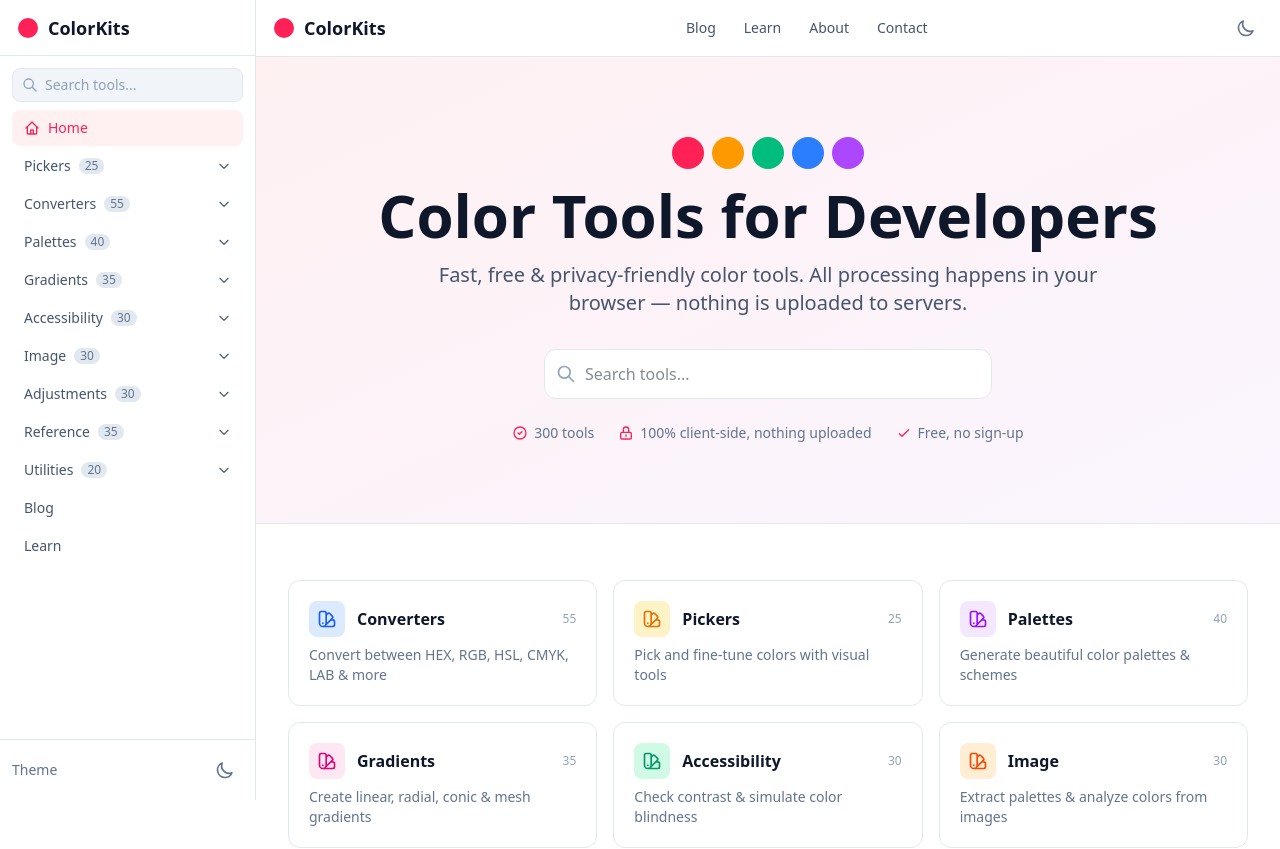
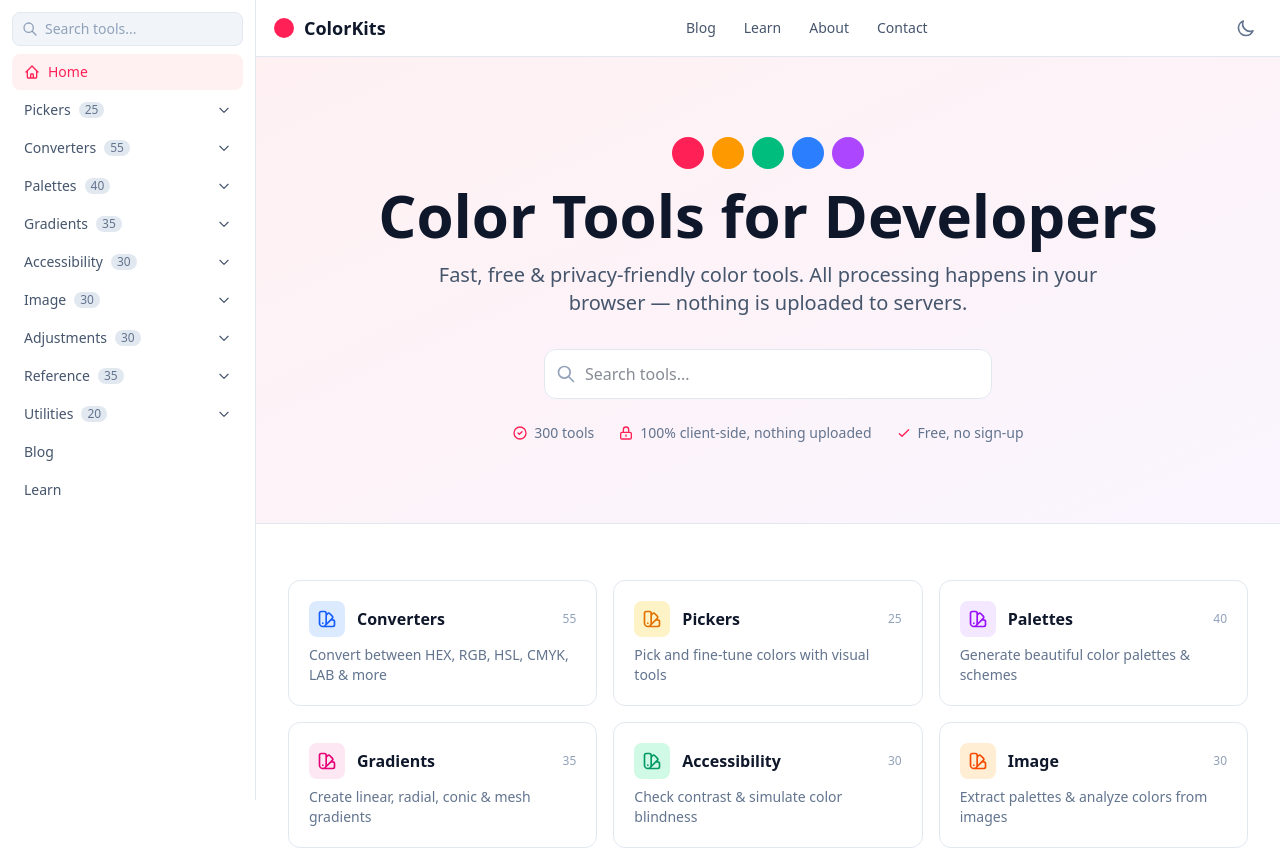
Before and after one commit to xh8khar/colorkits.net, a Next.js app: page / in a window 1280 px wide. Shown: the top 849 px of the page. Built offline with nearby package versions, Linux system fonts and the light colour scheme.

Commit message:
Remove duplicate logo and theme toggle from sidebar
- Sidebar: remove ColorKits logo (only in top navbar now like jsonkits.net)
- Sidebar: remove theme toggle (only in top navbar now)
- Sidebar header now only shows close button on mobile
- Add pt-14 to mobile drawer to account for navbar height

```diff
--- a/src/components/layout/Sidebar.tsx
+++ b/src/components/layout/Sidebar.tsx
@@ -4,7 +4,6 @@ import { useState, useEffect, useRef, useMemo } from 'react'
 import Link from 'next/link'
 import { usePathname } from 'next/navigation'
 import { navItems } from '@/lib/navigation'
-import ThemeToggle from './ThemeToggle'
 
 interface SidebarProps {
   isOpen: boolean
@@ -121,21 +120,13 @@ export default function Sidebar({ isOpen, onClose }: SidebarProps) {
       <aside
         className={`w-64 bg-white dark:bg-slate-950 border-r border-slate-200 dark:border-slate-800 flex flex-col ${
           /* Mobile: fixed overlay drawer */
-          isOpen ? 'fixed top-0 left-0 z-50 h-full translate-x-0' : 'fixed top-0 left-0 z-50 h-full -translate-x-full'
+          isOpen ? 'fixed top-0 left-0 z-50 h-full translate-x-0 pt-14' : 'fixed top-0 left-0 z-50 h-full -translate-x-full'
         } md:static md:z-auto md:translate-x-0 md:h-screen md:sticky md:top-0 transition-transform duration-300 ease-in-out`}
       >
-        <div className="flex items-center justify-between h-14 px-4 border-b border-slate-200 dark:border-slate-800 shrink-0">
-          <Link href="/" onClick={onClose} className="flex items-center gap-2 font-bold text-lg text-slate-900 dark:text-white">
-            <span className="text-rose-500">
-              <svg className="w-6 h-6" fill="currentColor" viewBox="0 0 24 24">
-                <circle cx="12" cy="12" r="10" />
-              </svg>
-            </span>
-            ColorKits
-          </Link>
+        <div className="flex items-center justify-end h-14 px-4 md:hidden shrink-0">
           <button
             onClick={onClose}
-            className="p-1 rounded-lg text-slate-500 hover:bg-slate-100 dark:hover:bg-slate-800 md:hidden"
+            className="p-1 rounded-lg text-slate-500 hover:bg-slate-100 dark:hover:bg-slate-800"
             aria-label="Close sidebar"
           >
             <svg className="w-5 h-5" fill="none" stroke="currentColor" viewBox="0 0 24 24">
@@ -255,12 +246,7 @@ export default function Sidebar({ isOpen, onClose }: SidebarProps) {
           })}
         </nav>
 
-        <div className="px-3 py-3 border-t border-slate-200 dark:border-slate-800 shrink-0">
-          <div className="flex items-center justify-between">
-            <span className="text-sm text-slate-500 dark:text-slate-400">Theme</span>
-            <ThemeToggle />
-          </div>
-        </div>
+        <div className="px-3 py-3 shrink-0" />
       </aside>
     </>
   )
```
